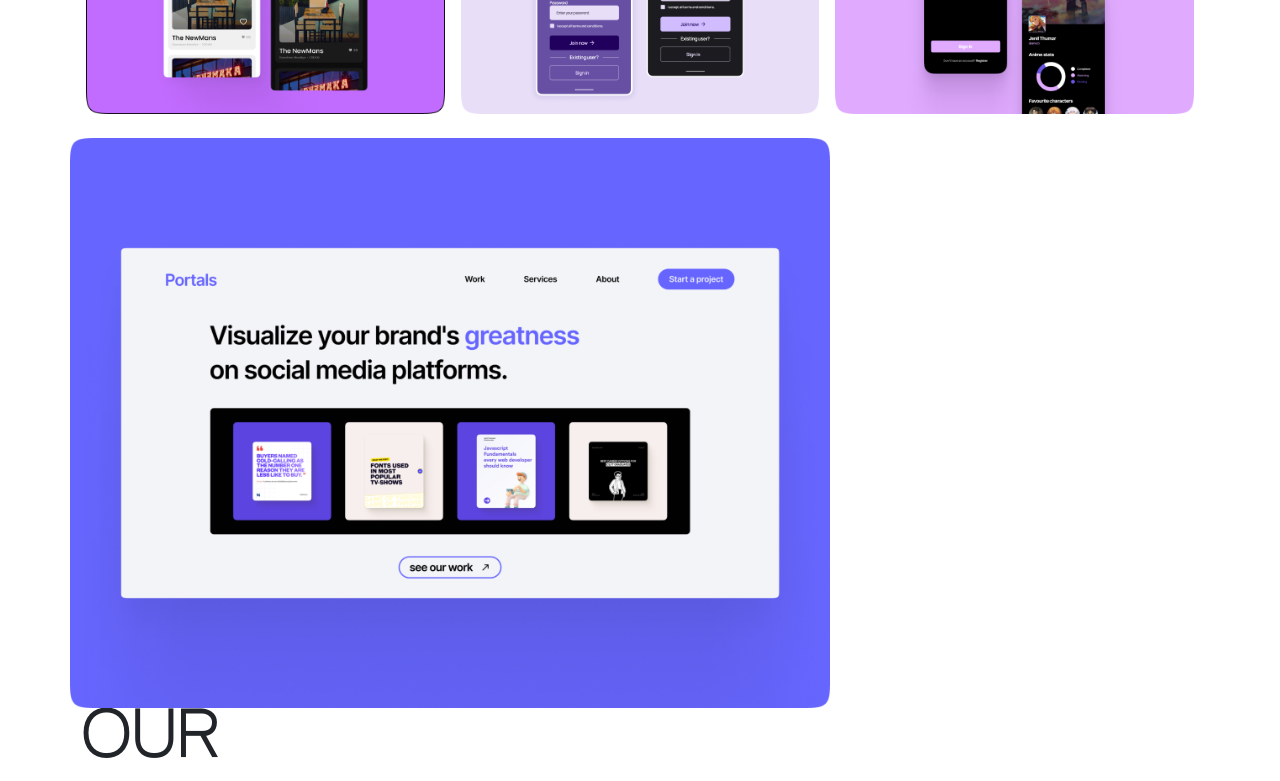
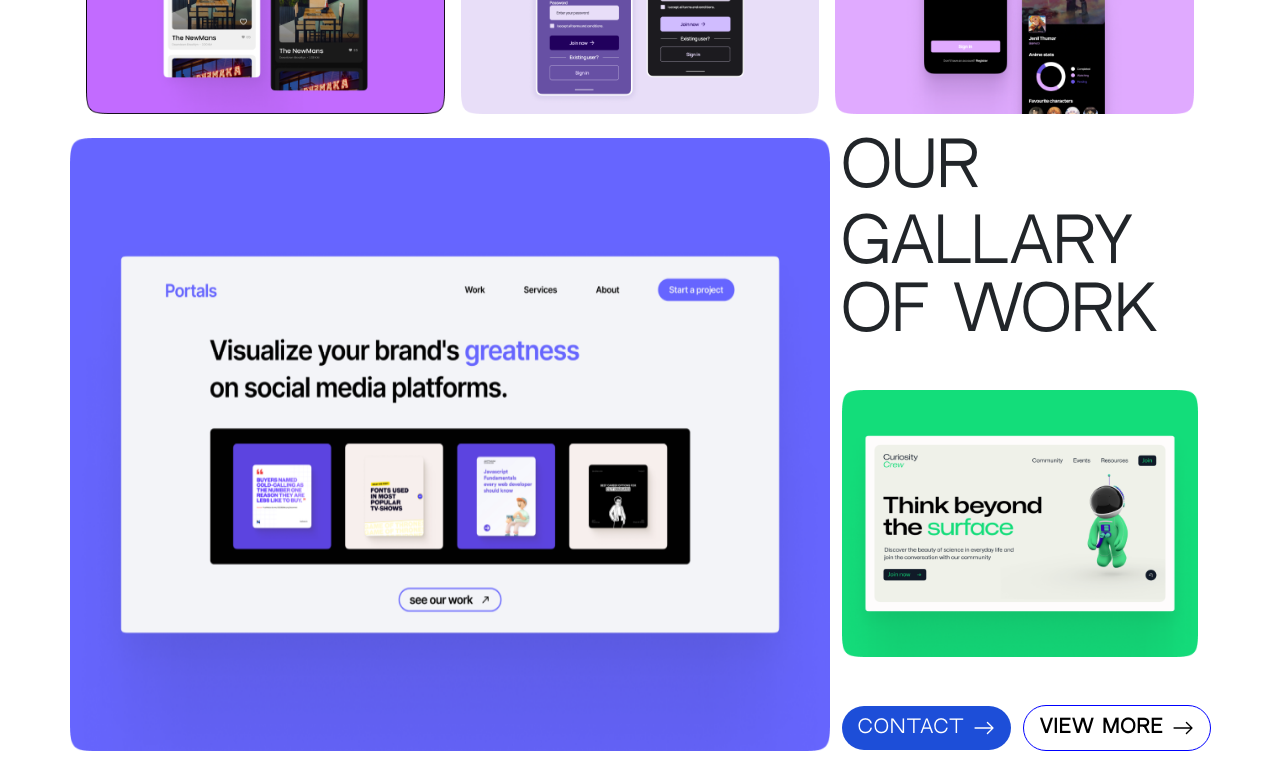
Before and after one commit to venilsutariya/portals, a Next.js app: page / in a window 1280 px wide. Shown: the part 840-1621 px from the top of the page. Built offline with nearby package versions, Linux system fonts and the light colour scheme.

Commit message:
add code

```diff
--- a/app/globals.css
+++ b/app/globals.css
@@ -151,3 +151,18 @@ html,body{
     transform: translateX(0px);
   }
 }
+
+.animatediv {
+  animation: fadeIn 1s forwards;
+}
+
+@keyframes fadeIn {
+  0% {
+      opacity: 0;
+      transform: translateY(20px);
+  }
+  100% {
+      opacity: 1;
+      transform: translateY(0);
+  }
+}
--- a/components/customUi/HeaderImage.tsx
+++ b/components/customUi/HeaderImage.tsx
@@ -2,8 +2,16 @@
 
 import Link from "next/link";
 import { BsArrowRight } from 'react-icons/bs';
+import { useScroll, motion } from "framer-motion";
+import { useRef } from 'react';
 
 const HeaderImage = () => {
+  const ref = useRef<HTMLDivElement>(null);
+
+  const { scrollYProgress } = useScroll({
+    target: ref,
+    offset: ["0 1", "0.8 1"],
+  });
 
   return (
     <div className=" container my-5 pt-5">
@@ -21,20 +29,19 @@ const HeaderImage = () => {
           <div style={{ transition: 'all 0.3s' }} className=" h-100 w-100 group-hover:bg-black/20  rounded-2xl absolute"></div>
         </div>
       </div>
-      <div className="row my-4">
-        <div className=" col-12 col-xl-8 group relative p-0">
+      <motion.div className="row my-4" ref={ref} style={{scale: scrollYProgress , display: scrollYProgress}}>
+        <div className=" col-12 col-xl-8 group relative p-0 animatediv">
           <img src="/images/img4.png" alt="" className=" img-fluid h-100 w-100" />
           <div style={{ transition: 'all 0.3s' }} className=" h-100 w-100 group-hover:bg-black/20 rounded-2xl absolute top-0"></div>
         </div>
-        <div className="col">
+        <div className="col-12 col-xl-4">
           <div className=" uppercase text-4xl lg:text-6xl mt-3 mt-xl-0">
             <div className=" mb-3">our</div>
             <div className=" mb-2">gallary</div>
             <div className=" mb-4">of work</div>
           </div>
-          <div className=" my-5 group relative">
-            <img src="/images/img5.png" alt="" className=" h-100 w-100" />
-            <div className=" h-100 w-100 group-hover:bg-black/20  rounded-2xl absolute top-0" style={{ transition: 'all 0.3s' }}></div>
+          <div className="w-100 my-5 group relative p-0">
+            <img src="/images/img5.png" alt="" className="img-fluid" />
           </div>
           <div className=" flex lg:justify-between items-center mt-5">
             <Link
@@ -53,7 +60,7 @@ const HeaderImage = () => {
             </Link>
           </div>
         </div>
-      </div>
+      </motion.div>
     </div>
   );
 };
--- a/package.json
+++ b/package.json
@@ -10,12 +10,14 @@
   },
   "dependencies": {
     "@next/font": "^14.0.1",
+    "@types/react-scroll": "^1.8.9",
     "bootstrap": "^5.3.2",
     "class-variance-authority": "^0.7.0",
     "clsx": "^2.0.0",
+    "framer-motion": "^10.16.4",
     "lucide-react": "^0.292.0",
     "next": "14.0.1",
-    "react": "^18",
+    "react": "^18.2.0",
     "react-bootstrap": "^2.9.1",
     "react-dom": "^18",
     "react-icons": "^4.11.0",
```
Also changed, not shown: 1 other file (tests, documents, lock files or other folders).
